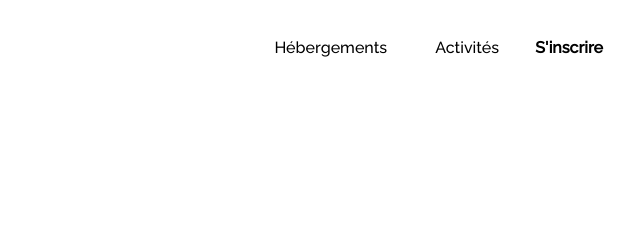
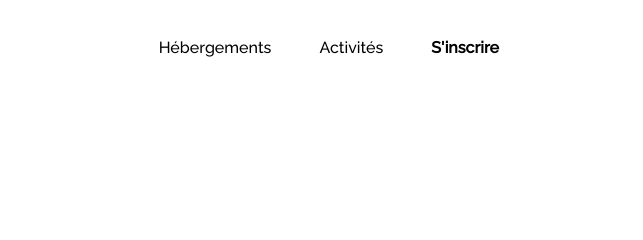
Before and after one commit to jujunantes/JulienMarcel_2_24032021, a plain HTML site: page index.html in a window 1280 px wide. Shown: the top 240 px of the page, 637-1280 px from the left. Drawn offline with Linux system fonts and the light colour scheme.

Commit message:
Correction CSS dEsktop Inscriptions

```diff
--- a/css/styles.css
+++ b/css/styles.css
@@ -88,9 +88,7 @@ header li {
 }
 
 #inscription {
-    position: absolute;
-    top: 2.5rem;
-    right: 1rem;
+	padding-top: 1rem;
 }
 
 #menu a {
@@ -513,9 +511,10 @@ footer ul {
     }
 
     #inscription {
-        position: absolute;
+		position: absolute;
         top: 2.5rem;
         right: 1rem;
+		padding-top: 0;
     }
 
     #titre {
```
Also changed, not shown: index.html (+1 -1 lines).
